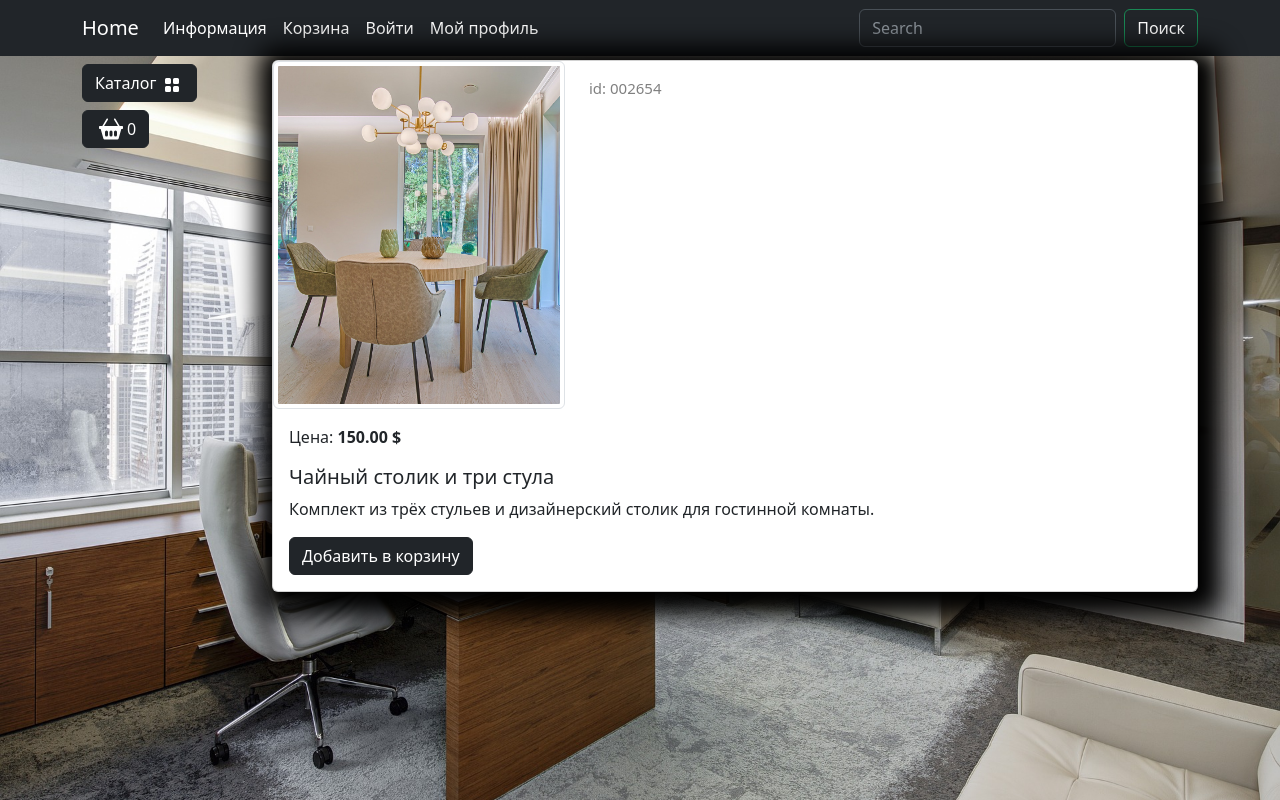
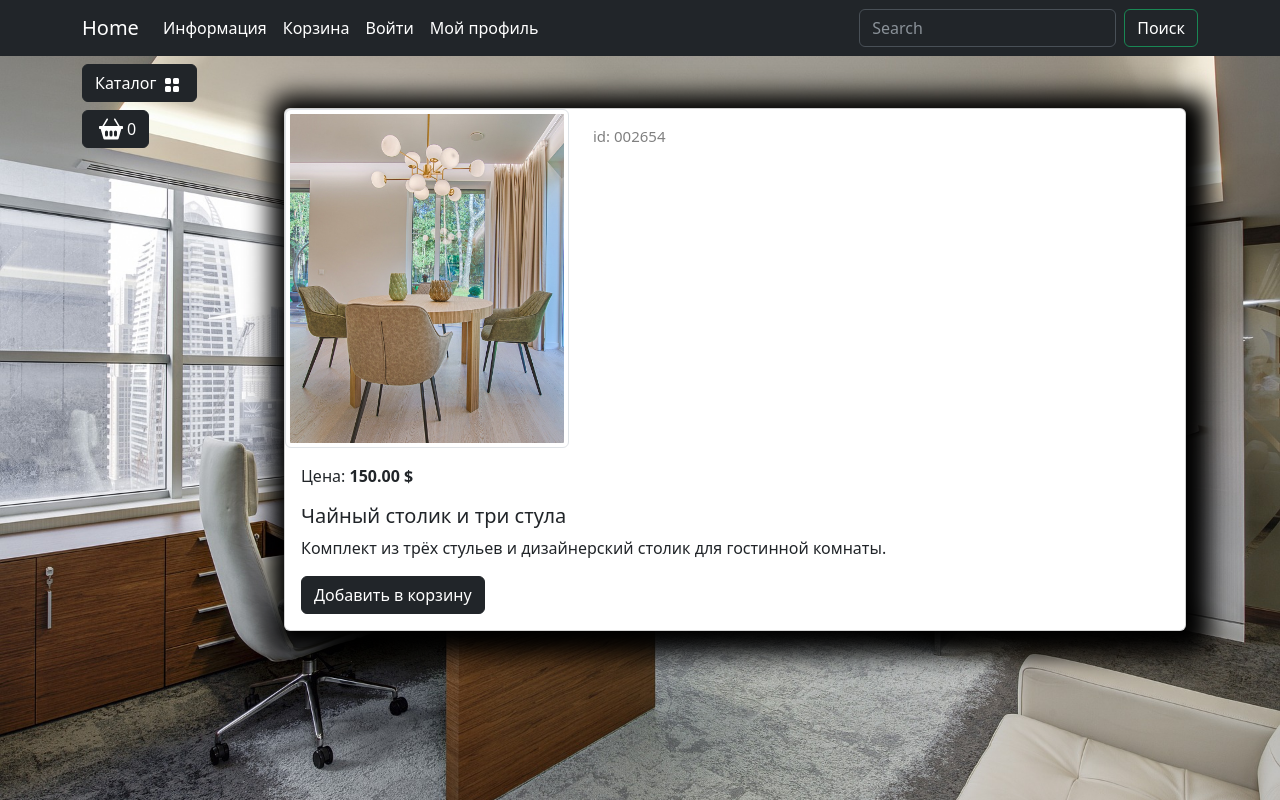
Before and after one commit to SuzdalevDenis/TestShop, a Django app: page /catalog/product/ in a window 1280 px wide. Run offline with Django 5.2, Linux system fonts and the light colour scheme; some libraries are stand-ins or nearby versions.

Commit message:
изменения

```diff
--- a/goods/templates/goods/product.html
+++ b/goods/templates/goods/product.html
@@ -2,7 +2,8 @@
 {% load static %}
 
 {% block content %}
-                            <div class="card mb-4 custom-shadow">
+    <div class="container mt-5">
+                        <div class="card mb-4 custom-shadow">
                             <div class="row">
                                 <!-- Миниатюры -->
                                 <div class="col-md-4">
@@ -40,5 +41,4 @@
                             </div>
                         </div>
                     </div>
-
 {% endblock %}
```
